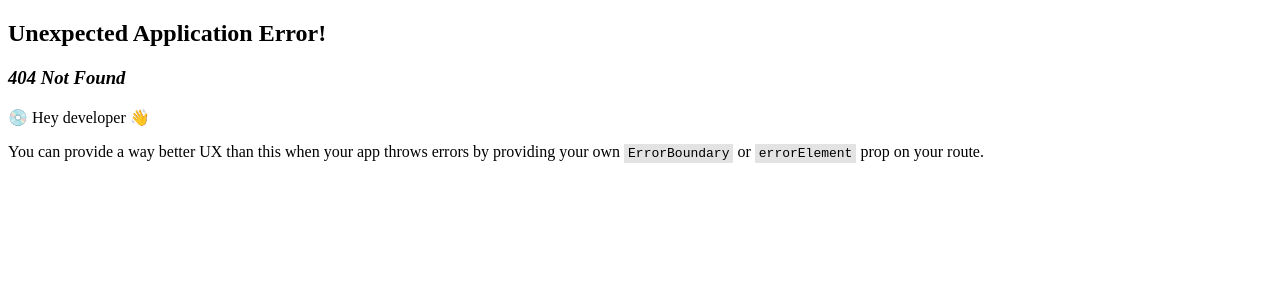
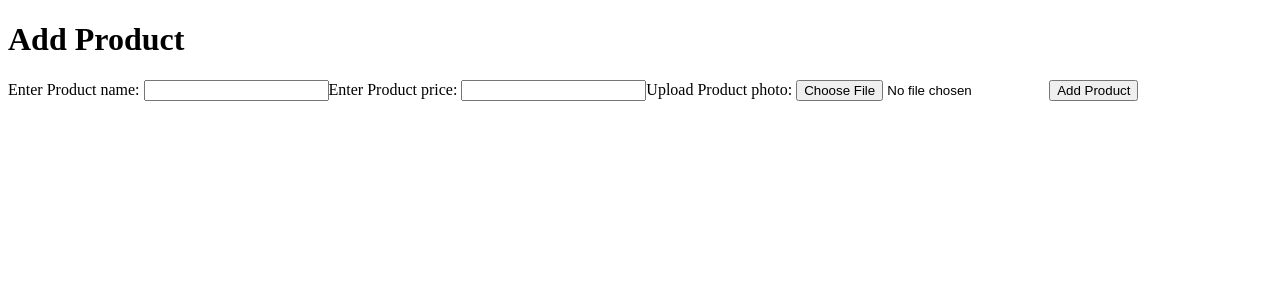
Before and after one commit to vaishnavm101/react-basics, a React (Vite) app: page /add-product in a window 1280 px wide. Before the commit this address had no page. Shown: the top 300 px of the page. Built offline with nearby package versions, Linux system fonts and the light colour scheme.

Commit message:
Added product page

```diff
--- /dev/null
+++ b/src/components/AddProduct.jsx
@@ -0,0 +1,42 @@
+import React, { useState } from 'react'
+
+const AddProduct = () => {
+    const [name, setName] = useState('')
+    const [price, setPrice] = useState('')
+    const [file, setFile] = useState('')
+    const handleSubmit = async (e) => {
+        e.preventDefault()
+
+        const url = "http://localhost:8000/products/add-product"
+
+        const formData = new FormData()
+        formData.append("name", name)
+        formData.append("price", price)
+        formData.append("photo", file)
+
+
+        const options = {
+            method: "POST",
+            body: formData
+        }
+
+        const response = await fetch(url, options)
+        const data = await response.text()
+        console.log(data)
+    }
+  return (
+    <>
+        <h1>Add Product</h1>
+        <form onSubmit={handleSubmit} encType='multipart/form-data'>
+            Enter Product name: <input type="text" value={name} onChange={(e) => setName(e.target.value)}/>
+            Enter Product price: <input type="number" value={price} onChange={(e) => setPrice(e.target.value)}/>
+            Upload Product photo: <input type="file" onChange={(e) => setFile(e.target.files[0])} />
+            <input type="submit" value="Add Product" />
+
+
+        </form>
+    </>
+  )
+}
+
+export default AddProduct
--- a/src/root.jsx
+++ b/src/root.jsx
@@ -7,6 +7,7 @@ import AuthComponent from "./components/AuthComponent";
 import AdminLogin from "./components/AdminLogin";
 import AdminProfile from "./components/AdminProfile";
 import AdminAuth from "./components/AdminAuthComponent";
+import AddProduct from "./components/AddProduct";
 
 const router = createBrowserRouter(
     createRoutesFromElements(
@@ -17,6 +18,7 @@ const router = createBrowserRouter(
             <Route path="/profile" element={<AuthComponent><Profile /></AuthComponent>} />
             <Route path="/admin-login" element={<AdminLogin />} />
             <Route path="/admin-profile" element={<AdminAuth><AdminProfile /></AdminAuth>} />
+            <Route path="/add-product" element={<AddProduct />} />
         </Route>
     )
 )
```
